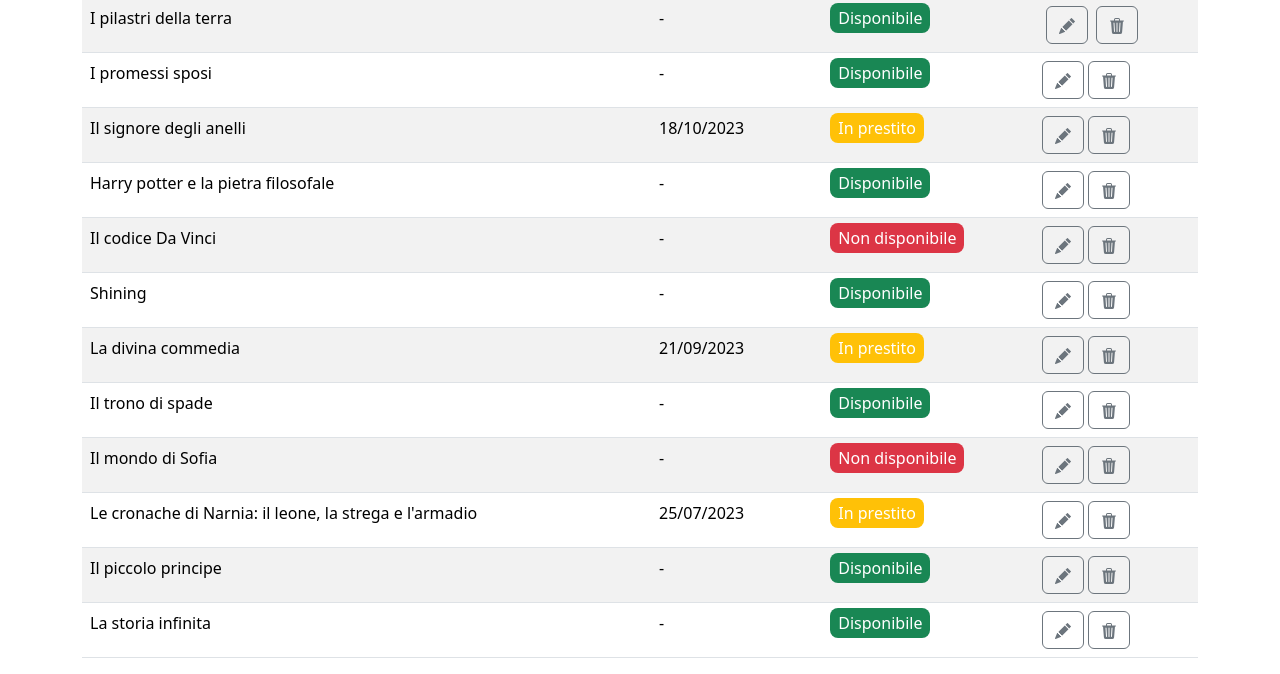
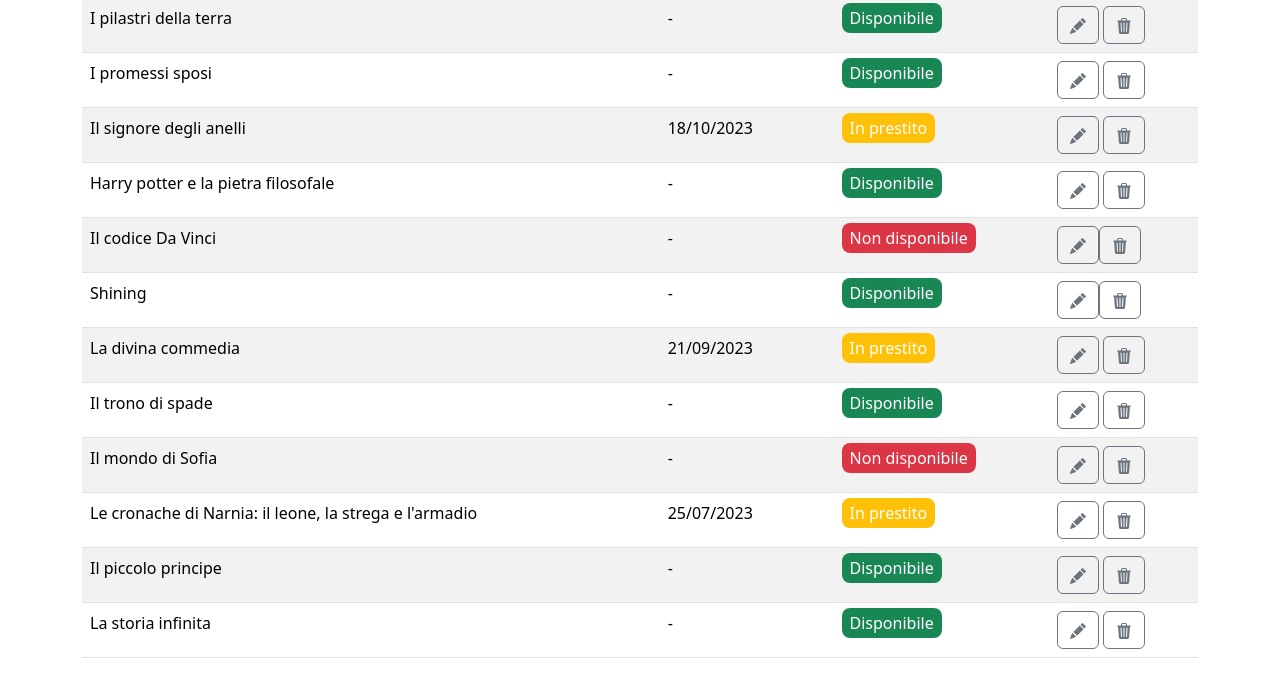
Before and after one commit to JacopoTrincanato/html-css-bootstrap-dashboard, a plain HTML site: page index.html in a window 1280 px wide. Shown: the part 231-905 px from the top of the page. Drawn offline with nearby package versions, Linux system fonts and the light colour scheme.

Commit message:
try to give space to icons

```diff
--- a/index.html
+++ b/index.html
@@ -23,8 +23,8 @@
         <!-- Header -->
         <header>
             <nav class="navbar navbar-dark navbar-expand-lg bg-dark text-primary">
-                <div class="container-fluid">
-                  <a class="navbar-brand" href="#"><img src="./img/duck.png" class="w-25 " alt=""></a>
+                <div class="container">
+                  <a class="navbar-brand" href="#"><img src="./img/duck.png" class="w-25" alt=""></a>
                   <button class="navbar-toggler" type="button" data-bs-toggle="collapse" data-bs-target="#navbarNav" aria-controls="navbarNav" aria-expanded="false" aria-label="Toggle navigation">
                     <span class="navbar-toggler-icon"></span>
                   </button>
@@ -79,10 +79,10 @@
                             <td>-</td>
                             <td class="text-white"><span class="bg-success px-2 py-1 rounded-3">Disponibile</span></td>
                             <td class="d-flex">
-                                <button type="button" class="btn btn-outline-secondary mx-1"><svg xmlns="http://www.w3.org/2000/svg" width="16" height="16" fill="currentColor" class="bi bi-pencil-fill" viewBox="0 0 16 16">
+                                <button type="button" class="btn btn-outline-secondary me-1"><svg xmlns="http://www.w3.org/2000/svg" width="16" height="16" fill="currentColor" class="bi bi-pencil-fill" viewBox="0 0 16 16">
                                     <path d="M12.854.146a.5.5 0 0 0-.707 0L10.5 1.793 14.207 5.5l1.647-1.646a.5.5 0 0 0 0-.708zm.646 6.061L9.793 2.5 3.293 9H3.5a.5.5 0 0 1 .5.5v.5h.5a.5.5 0 0 1 .5.5v.5h.5a.5.5 0 0 1 .5.5v.5h.5a.5.5 0 0 1 .5.5v.207zm-7.468 7.468A.5.5 0 0 1 6 13.5V13h-.5a.5.5 0 0 1-.5-.5V12h-.5a.5.5 0 0 1-.5-.5V11h-.5a.5.5 0 0 1-.5-.5V10h-.5a.5.5 0 0 1-.175-.032l-.179.178a.5.5 0 0 0-.11.168l-2 5a.5.5 0 0 0 .65.65l5-2a.5.5 0 0 0 .168-.11z"/>
                                   </svg></button>
-                                <button type="button" class="btn btn-outline-secondary mx-1"><svg xmlns="http://www.w3.org/2000/svg" width="16" height="16" fill="currentColor" class="bi bi-trash3-fill" viewBox="0 0 16 16">
+                                <button type="button" class="btn btn-outline-secondary"><svg xmlns="http://www.w3.org/2000/svg" width="16" height="16" fill="currentColor" class="bi bi-trash3-fill" viewBox="0 0 16 16">
                                     <path d="M11 1.5v1h3.5a.5.5 0 0 1 0 1h-.538l-.853 10.66A2 2 0 0 1 11.115 16h-6.23a2 2 0 0 1-1.994-1.84L2.038 3.5H1.5a.5.5 0 0 1 0-1H5v-1A1.5 1.5 0 0 1 6.5 0h3A1.5 1.5 0 0 1 11 1.5m-5 0v1h4v-1a.5.5 0 0 0-.5-.5h-3a.5.5 0 0 0-.5.5M4.5 5.029l.5 8.5a.5.5 0 1 0 .998-.06l-.5-8.5a.5.5 0 1 0-.998.06m6.53-.528a.5.5 0 0 0-.528.47l-.5 8.5a.5.5 0 0 0 .998.058l.5-8.5a.5.5 0 0 0-.47-.528M8 4.5a.5.5 0 0 0-.5.5v8.5a.5.5 0 0 0 1 0V5a.5.5 0 0 0-.5-.5"/>
                                   </svg></button>
                             </td>
@@ -93,8 +93,8 @@
                             <td>I promessi sposi</td>
                             <td>-</td>
                             <td class="text-white"><span class="bg-success px-2 py-1 rounded-3">Disponibile</span></td>
-                            <td>
-                                <button type="button" class="btn btn-outline-secondary"><svg xmlns="http://www.w3.org/2000/svg" width="16" height="16" fill="currentColor" class="bi bi-pencil-fill" viewBox="0 0 16 16">
+                            <td class="d-flex">
+                                <button type="button" class="btn btn-outline-secondary me-1"><svg xmlns="http://www.w3.org/2000/svg" width="16" height="16" fill="currentColor" class="bi bi-pencil-fill" viewBox="0 0 16 16">
                                 <path d="M12.854.146a.5.5 0 0 0-.707 0L10.5 1.793 14.207 5.5l1.647-1.646a.5.5 0 0 0 0-.708zm.646 6.061L9.793 2.5 3.293 9H3.5a.5.5 0 0 1 .5.5v.5h.5a.5.5 0 0 1 .5.5v.5h.5a.5.5 0 0 1 .5.5v.5h.5a.5.5 0 0 1 .5.5v.207zm-7.468 7.468A.5.5 0 0 1 6 13.5V13h-.5a.5.5 0 0 1-.5-.5V12h-.5a.5.5 0 0 1-.5-.5V11h-.5a.5.5 0 0 1-.5-.5V10h-.5a.5.5 0 0 1-.175-.032l-.179.178a.5.5 0 0 0-.11.168l-2 5a.5.5 0 0 0 .65.65l5-2a.5.5 0 0 0 .168-.11z"/>
                                 </svg></button>
                                 <button type="button" class="btn btn-outline-secondary"><svg xmlns="http://www.w3.org/2000/svg" width="16" height="16" fill="currentColor" class="bi bi-trash3-fill" viewBox="0 0 16 16">
@@ -108,8 +108,8 @@
                             <td>Il signore degli anelli</td>
                             <td>18/10/2023</td>
                             <td class="text-white"><span class="bg-warning px-2 py-1 rounded-3">In prestito</span></td>
-                            <td>
-                                <button type="button" class="btn btn-outline-secondary"><svg xmlns="http://www.w3.org/2000/svg" width="16" height="16" fill="currentColor" class="bi bi-pencil-fill" viewBox="0 0 16 16">
+                            <td class="d-flex">
+                                <button type="button" class="btn btn-outline-secondary me-1"><svg xmlns="http://www.w3.org/2000/svg" width="16" height="16" fill="currentColor" class="bi bi-pencil-fill" viewBox="0 0 16 16">
                                 <path d="M12.854.146a.5.5 0 0 0-.707 0L10.5 1.793 14.207 5.5l1.647-1.646a.5.5 0 0 0 0-.708zm.646 6.061L9.793 2.5 3.293 9H3.5a.5.5 0 0 1 .5.5v.5h.5a.5.5 0 0 1 .5.5v.5h.5a.5.5 0 0 1 .5.5v.5h.5a.5.5 0 0 1 .5.5v.207zm-7.468 7.468A.5.5 0 0 1 6 13.5V13h-.5a.5.5 0 0 1-.5-.5V12h-.5a.5.5 0 0 1-.5-.5V11h-.5a.5.5 0 0 1-.5-.5V10h-.5a.5.5 0 0 1-.175-.032l-.179.178a.5.5 0 0 0-.11.168l-2 5a.5.5 0 0 0 .65.65l5-2a.5.5 0 0 0 .168-.11z"/>
                                 </svg></button>
 
@@ -124,8 +124,8 @@
                             <td>Harry potter e la pietra filosofale</td>
                             <td>-</td>
                             <td class="text-white"><span class="bg-success px-2 py-1 rounded-3">Disponibile</span></td>
-                            <td>
-                                <button type="button" class="btn btn-outline-secondary"><svg xmlns="http://www.w3.org/2000/svg" width="16" height="16" fill="currentColor" class="bi bi-pencil-fill" viewBox="0 0 16 16">
+                            <td class="d-flex">
+                                <button type="button" class="btn btn-outline-secondary me-1"><svg xmlns="http://www.w3.org/2000/svg" width="16" height="16" fill="currentColor" class="bi bi-pencil-fill" viewBox="0 0 16 16">
                                 <path d="M12.854.146a.5.5 0 0 0-.707 0L10.5 1.793 14.207 5.5l1.647-1.646a.5.5 0 0 0 0-.708zm.646 6.061L9.793 2.5 3.293 9H3.5a.5.5 0 0 1 .5.5v.5h.5a.5.5 0 0 1 .5.5v.5h.5a.5.5 0 0 1 .5.5v.5h.5a.5.5 0 0 1 .5.5v.207zm-7.468 7.468A.5.5 0 0 1 6 13.5V13h-.5a.5.5 0 0 1-.5-.5V12h-.5a.5.5 0 0 1-.5-.5V11h-.5a.5.5 0 0 1-.5-.5V10h-.5a.5.5 0 0 1-.175-.032l-.179.178a.5.5 0 0 0-.11.168l-2 5a.5.5 0 0 0 .65.65l5-2a.5.5 0 0 0 .168-.11z"/>
                                 </svg></button>
                                 <button type="button" class="btn btn-outline-secondary"><svg xmlns="http://www.w3.org/2000/svg" width="16" height="16" fill="currentColor" class="bi bi-trash3-fill" viewBox="0 0 16 16">
@@ -139,7 +139,7 @@
                             <td>Il codice Da Vinci</td>
                             <td>-</td>
                             <td class="text-white"><span class="bg-danger px-2 py-1 rounded-3">Non disponibile</span></td>
-                            <td>
+                            <td class="d-flex">
                                 <button type="button" class="btn btn-outline-secondary"><svg xmlns="http://www.w3.org/2000/svg" width="16" height="16" fill="currentColor" class="bi bi-pencil-fill" viewBox="0 0 16 16">
                                 <path d="M12.854.146a.5.5 0 0 0-.707 0L10.5 1.793 14.207 5.5l1.647-1.646a.5.5 0 0 0 0-.708zm.646 6.061L9.793 2.5 3.293 9H3.5a.5.5 0 0 1 .5.5v.5h.5a.5.5 0 0 1 .5.5v.5h.5a.5.5 0 0 1 .5.5v.5h.5a.5.5 0 0 1 .5.5v.207zm-7.468 7.468A.5.5 0 0 1 6 13.5V13h-.5a.5.5 0 0 1-.5-.5V12h-.5a.5.5 0 0 1-.5-.5V11h-.5a.5.5 0 0 1-.5-.5V10h-.5a.5.5 0 0 1-.175-.032l-.179.178a.5.5 0 0 0-.11.168l-2 5a.5.5 0 0 0 .65.65l5-2a.5.5 0 0 0 .168-.11z"/>
                                 </svg></button>
@@ -154,7 +154,7 @@
                             <td>Shining</td>
                             <td>-</td>
                             <td class="text-white"><span class="bg-success px-2 py-1 rounded-3">Disponibile</span></td>
-                            <td>
+                            <td class="d-flex">
                                 <button type="button" class="btn btn-outline-secondary"><svg xmlns="http://www.w3.org/2000/svg" width="16" height="16" fill="currentColor" class="bi bi-pencil-fill" viewBox="0 0 16 16">
                                 <path d="M12.854.146a.5.5 0 0 0-.707 0L10.5 1.793 14.207 5.5l1.647-1.646a.5.5 0 0 0 0-.708zm.646 6.061L9.793 2.5 3.293 9H3.5a.5.5 0 0 1 .5.5v.5h.5a.5.5 0 0 1 .5.5v.5h.5a.5.5 0 0 1 .5.5v.5h.5a.5.5 0 0 1 .5.5v.207zm-7.468 7.468A.5.5 0 0 1 6 13.5V13h-.5a.5.5 0 0 1-.5-.5V12h-.5a.5.5 0 0 1-.5-.5V11h-.5a.5.5 0 0 1-.5-.5V10h-.5a.5.5 0 0 1-.175-.032l-.179.178a.5.5 0 0 0-.11.168l-2 5a.5.5 0 0 0 .65.65l5-2a.5.5 0 0 0 .168-.11z"/>
                                 </svg></button>
```
